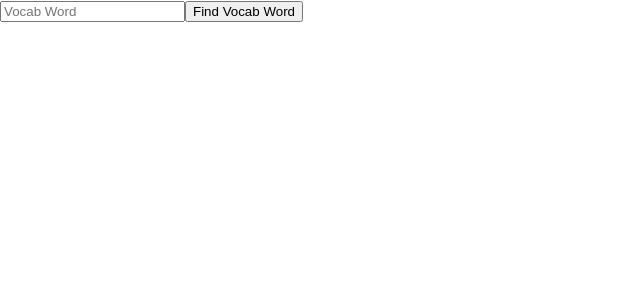
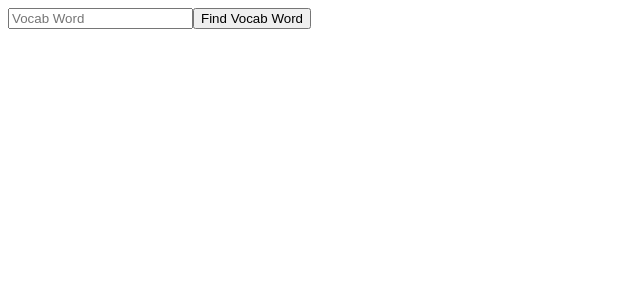
Before and after one commit to nwgambee/learn-your-words, a React (Create React App) app: page / in a window 1280 px wide. Shown: the top 300 px of the page, without its empty margins (0-640 px from the left). Built offline with nearby package versions, Linux system fonts and the light colour scheme.

Commit message:
Convert styling files to scss

```diff
--- a/src/containers/SearchForm/SearchForm.js
+++ b/src/containers/SearchForm/SearchForm.js
@@ -3,6 +3,7 @@
 import { getVocabWord } from '../../actions/index'
 // import PropTypes from 'prop-types';
 import { searchVocabWord } from '../../apiCalls/apiCalls'
+import './SearchForm.scss'
 
 class SearchForm extends Component {
     constructor() {
--- /dev/null
+++ b/src/containers/SearchForm/SearchForm.scss
@@ -0,0 +1,4 @@
+.search-word-form {
+  // font-family: 'Spartan', sans-serif;
+  // border: 3px solid green;
+}
--- a/src/index.css
+++ /dev/null
@@ -1,13 +0,0 @@
-body {
-  margin: 0;
-  font-family: -apple-system, BlinkMacSystemFont, 'Segoe UI', 'Roboto', 'Oxygen',
-    'Ubuntu', 'Cantarell', 'Fira Sans', 'Droid Sans', 'Helvetica Neue',
-    sans-serif;
-  -webkit-font-smoothing: antialiased;
-  -moz-osx-font-smoothing: grayscale;
-}
-
-code {
-  font-family: source-code-pro, Menlo, Monaco, Consolas, 'Courier New',
-    monospace;
-}
--- a/src/index.js
+++ b/src/index.js
@@ -1,6 +1,6 @@
 import React from 'react';
 import ReactDOM from 'react-dom';
-import './index.css';
+import './index.scss';
 import App from './components/App/App';
 import * as serviceWorker from './serviceWorker';
 import { Provider } from 'react-redux';
--- /dev/null
+++ b/src/index.scss
@@ -0,0 +1,16 @@
+
+// body {
+//   margin: 0;
+//   font-family: -apple-system, BlinkMacSystemFont, 'Segoe UI', 'Roboto', 'Oxygen',
+//   'Ubuntu', 'Cantarell', 'Fira Sans', 'Droid Sans', 'Helvetica Neue',
+//   sans-serif;
+//   -webkit-font-smoothing: antialiased;
+//   -moz-osx-font-smoothing: grayscale;
+// }
+
+// code {
+//   font-family: source-code-pro, Menlo, Monaco, Consolas, 'Courier New',
+//   monospace;
+// }
+
+@import url("https://fonts.googleapis.com/css?family=Spartan:400,700&display=swap")
```
Also changed, not shown: src/components/Header/Header.scss (added), src/containers/CardContainer/CardContainer.scss (added), src/containers/VocabCard/VocabCard.scss (added), src/variables.scss (added).
